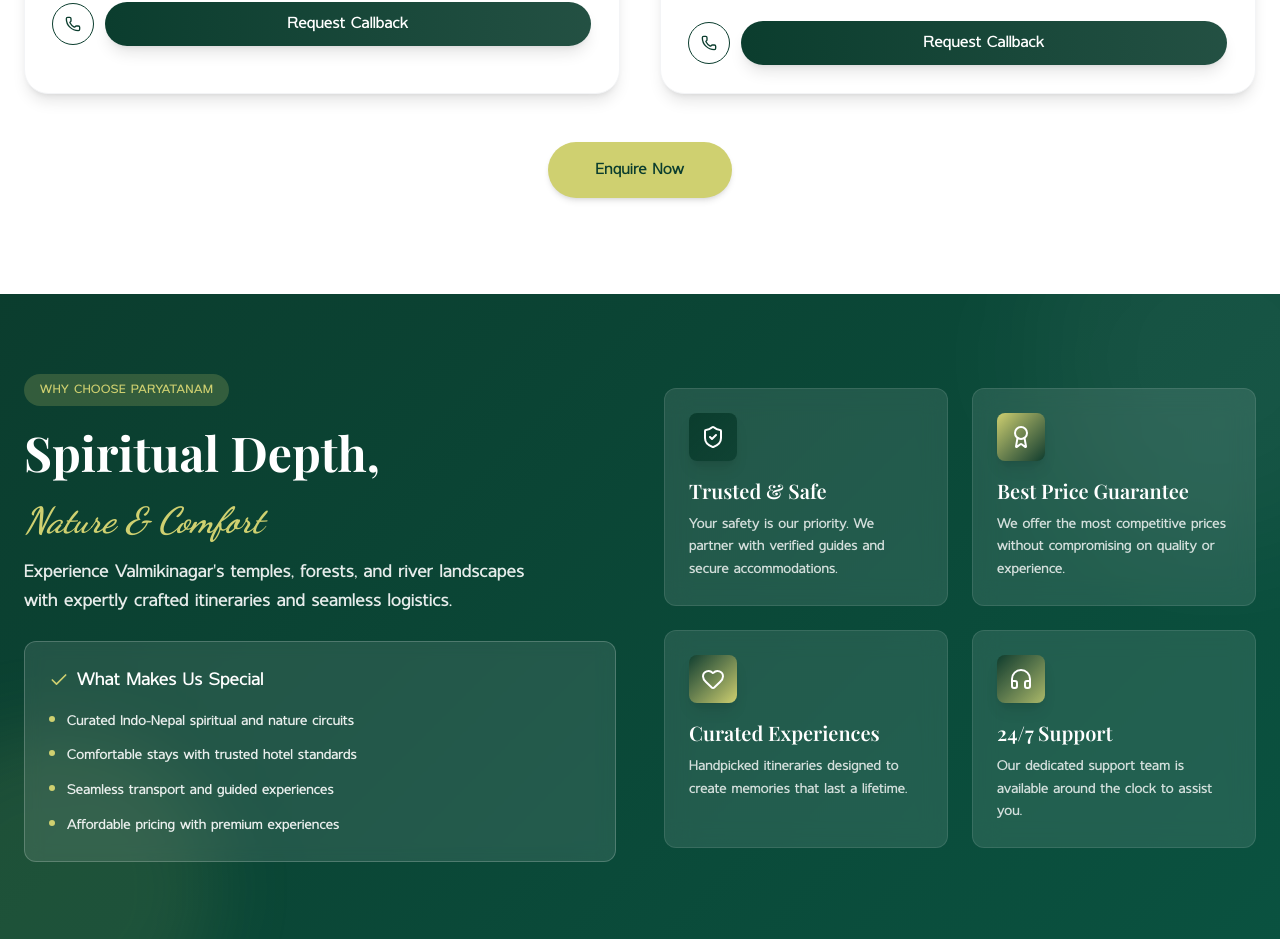
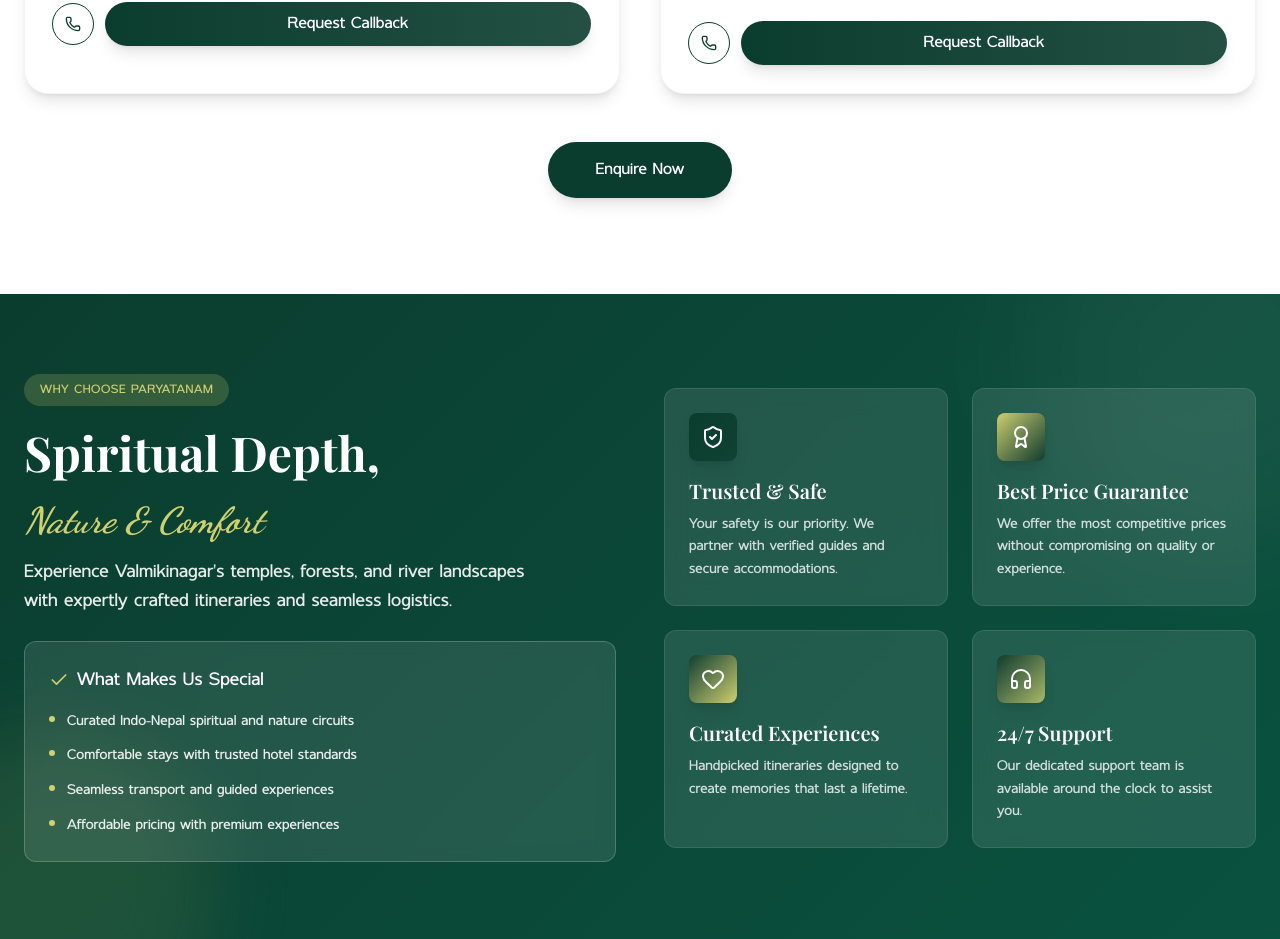
Before and after one commit to nandanSrivastava/paryatanam, a Next.js app: page / in a window 1280 px wide. Shown: the part 2741-3680 px from the top of the page. Built offline with nearby package versions, Linux system fonts and the light colour scheme; a web font is replaced by a local one.

Commit message:
made some UI fixes to the home page and footer. Added scroll margin to featured tours section for better navigation.

```diff
--- a/src/components/home/Destinations.tsx
+++ b/src/components/home/Destinations.tsx
@@ -6,7 +6,8 @@
   {
     name: "Spiritual & Cultural Visits",
     description: "Temples, ashrams, and sacred sites.",
-    image: "https://media3.thrillophilia.com/filestore/3gqbw1tu9pac2318jv8jtl2mzdpi_shutterstock_1096957235.jpg?h=422&w=auto&dpr=1.125",
+    image:
+      "https://media3.thrillophilia.com/filestore/3gqbw1tu9pac2318jv8jtl2mzdpi_shutterstock_1096957235.jpg?h=422&w=auto&dpr=1.125",
   },
   {
     name: "Jungle Safari",
--- a/src/components/home/FeaturedTours.tsx
+++ b/src/components/home/FeaturedTours.tsx
@@ -160,8 +160,8 @@
             <Link href={`/tours/${tourPackages[0].slug}`}>
               <Button
                 size="lg"
-                variant="secondary"
-                className="px-8 sm:px-10 md:px-12 py-3.5 sm:py-4 text-primary font-bold text-sm sm:text-base touch-manipulation active:scale-95 sm:hover:scale-105 transition-all"
+                variant="primary"
+                className="px-8 sm:px-10 md:px-12 py-3.5 sm:py-4 text-remodia text-white font-bold text-sm sm:text-base touch-manipulation active:scale-95 sm:hover:scale-105 transition-all"
               >
                 Enquire Now
               </Button>
--- a/src/components/layout/Footer.tsx
+++ b/src/components/layout/Footer.tsx
@@ -36,7 +36,7 @@
           <div className="grid grid-cols-1 sm:grid-cols-2 lg:grid-cols-4 gap-10 sm:gap-12 mb-12 sm:mb-16">
             {/* Brand Column */}
             <div className="space-y-5 sm:space-y-6 lg:col-span-1">
-              <Link href="/" className="flex items-center gap-3 group">
+              <Link href="https://www.paryatanam.com" className="flex items-center gap-3 group">
                 <img
                   src="./Paryatanam LOGO White PNG.png"
                   alt="Paryatanam Logo"
```
